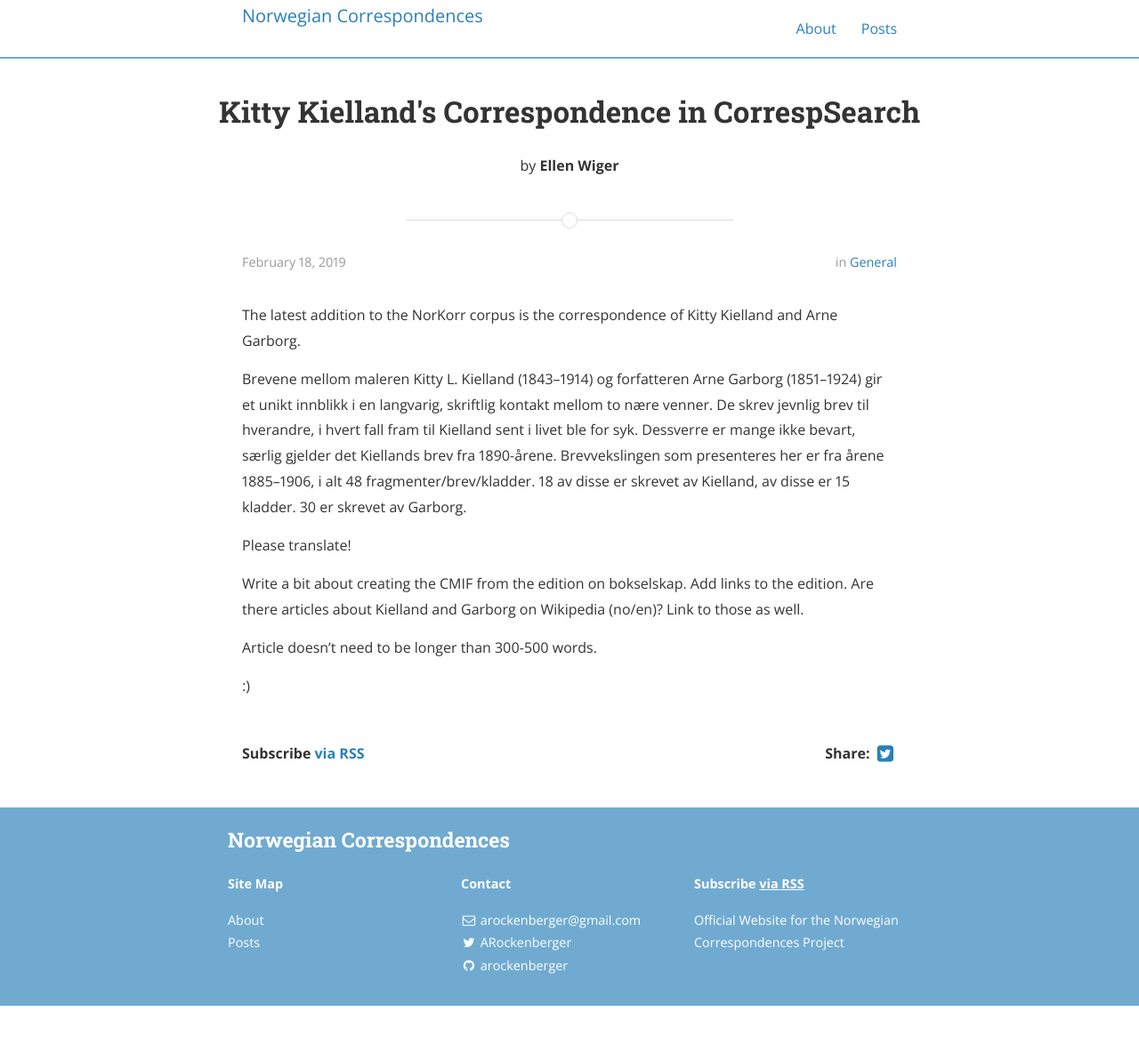
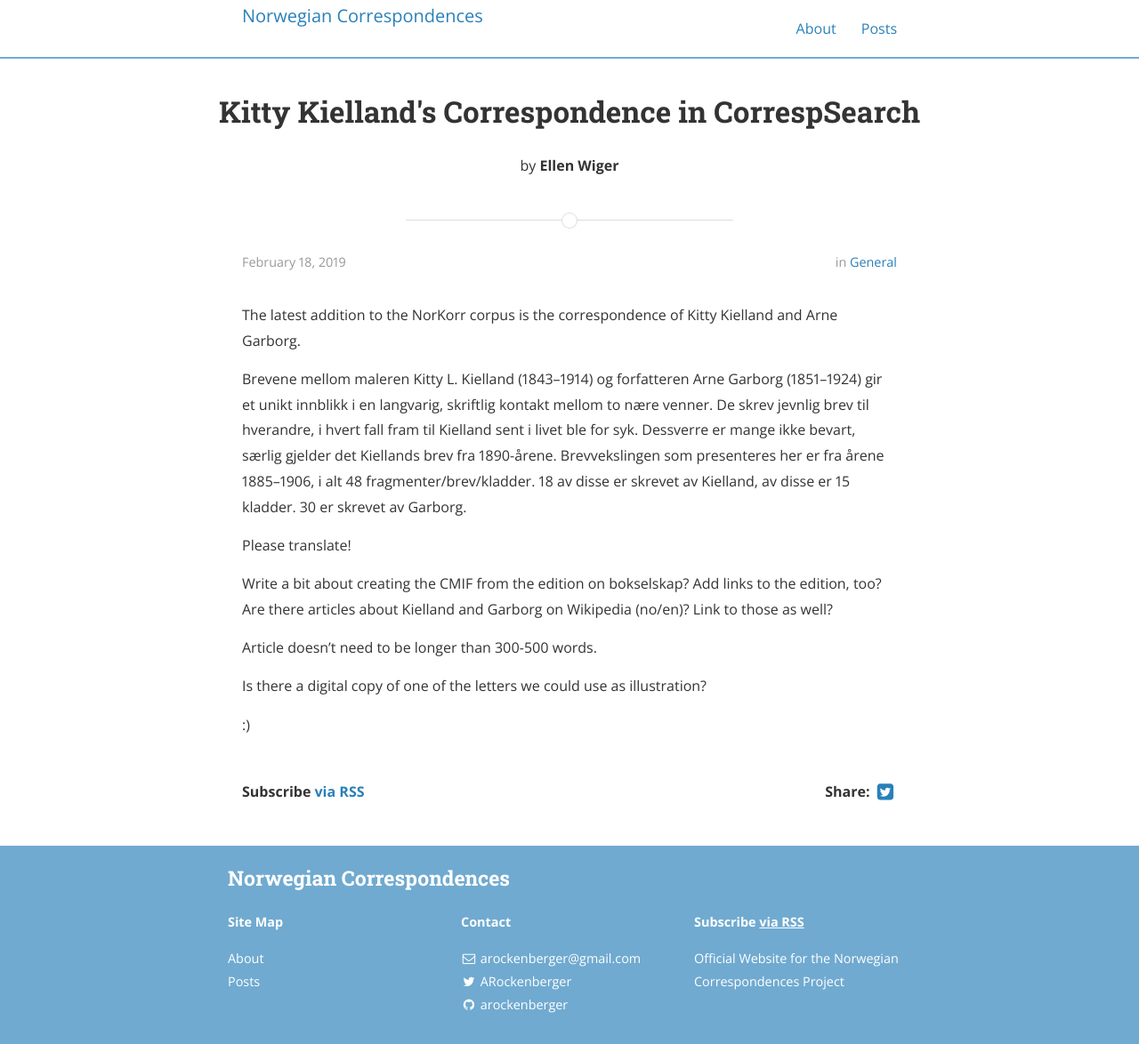
Before and after one commit to arockenberger/NorKorr, a Jekyll site: the page built from _posts/2019-02-18-project.markdown, in a window 1280 px wide. Shown: the whole page at 89% size. Built offline with Jekyll 4.4.1, drawn with Linux system fonts in a browser that asks for light colours; nearby versions of some CDN libraries; before the commit the page ends 1131 px from its top, so only the background shows below that.

Commit message:
Update 2019-02-18-project.markdown

```diff
--- a/_posts/2019-02-18-project.markdown
+++ b/_posts/2019-02-18-project.markdown
@@ -14,8 +14,10 @@ Brevene mellom maleren Kitty L. Kielland (1843–1914) og forfatteren Arne Garbo
 
 Please translate!
 
-Write a bit about creating the CMIF from the edition on bokselskap. Add links to the edition. Are there articles about Kielland and Garborg on Wikipedia (no/en)? Link to those as well.
+Write a bit about creating the CMIF from the edition on bokselskap? Add links to the edition, too? Are there articles about Kielland and Garborg on Wikipedia (no/en)? Link to those as well?
 
 Article doesn't need to be longer than 300-500 words.
 
+Is there a digital copy of one of the letters we could use as illustration?
+
 :)
```
